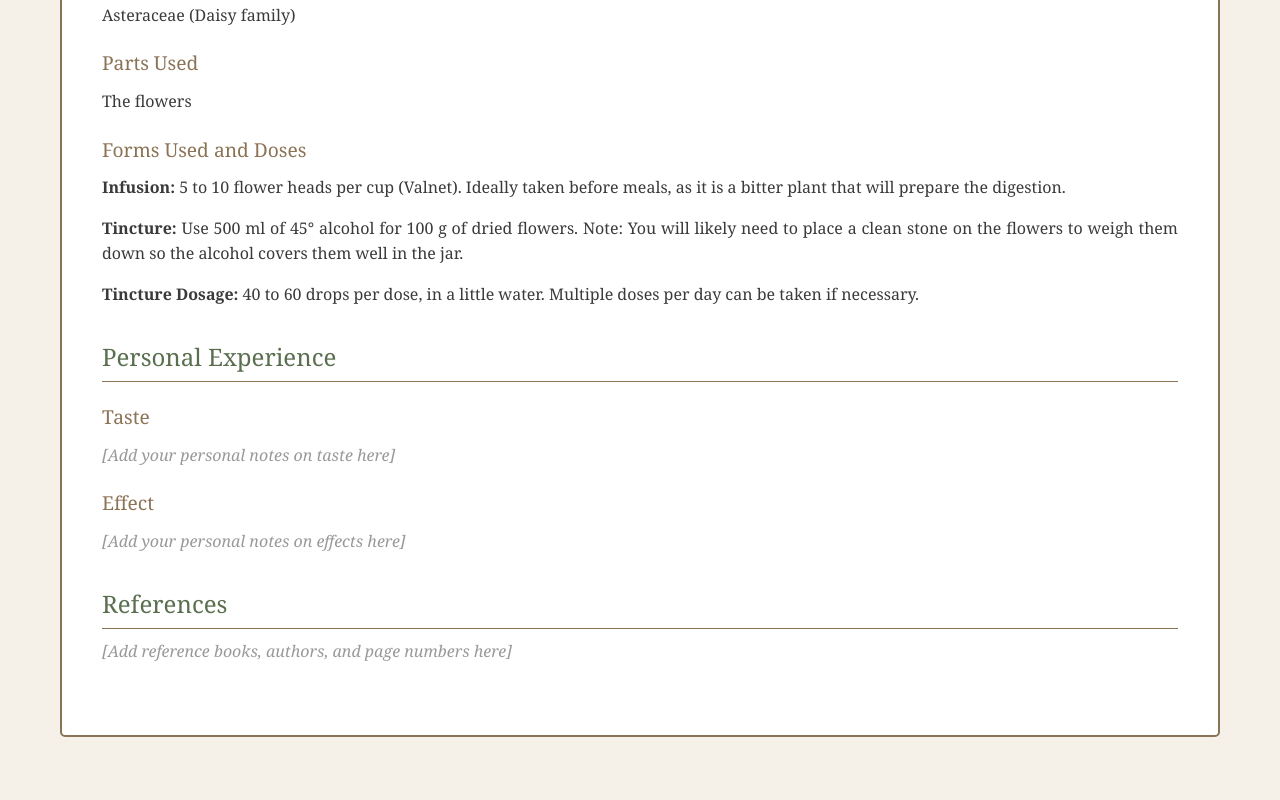
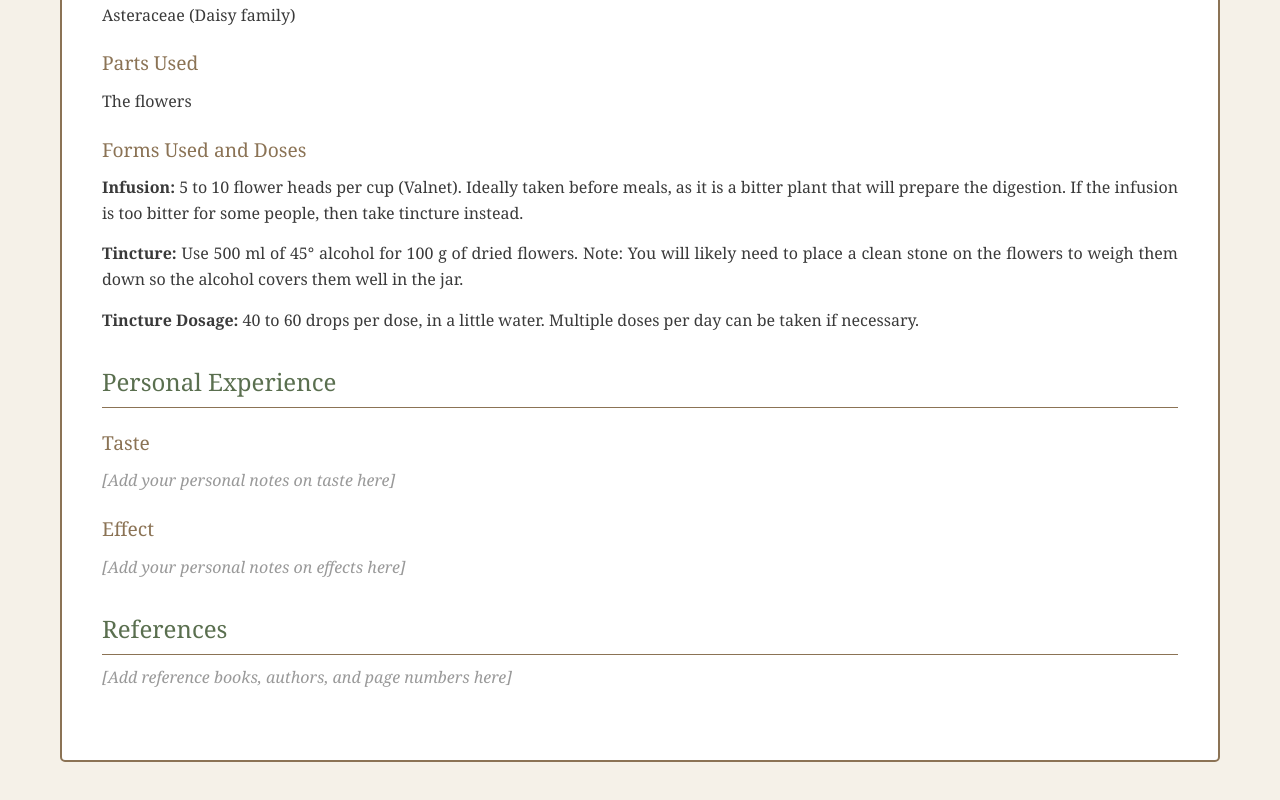
Before and after one commit to laureanne-sea/materia-medica, a website: page plants/chamomile.html in a window 1280 px wide. Shown: the part 1755-2555 px from the top of the page. Drawn offline with Linux system fonts and the light colour scheme.

Commit message:
Content: Add alternative for bitter taste in Chamomile infusion
Suggest tincture as alternative if infusion is too bitter for some people.

```diff
--- a/plants/chamomile.html
+++ b/plants/chamomile.html
@@ -76,7 +76,7 @@
                     <h3>Parts Used</h3>
                     <p>The flowers</p>
                     <h3>Forms Used and Doses</h3>
-                    <p><strong>Infusion:</strong> 5 to 10 flower heads per cup (Valnet). Ideally taken before meals, as it is a bitter plant that will prepare the digestion.</p>
+                    <p><strong>Infusion:</strong> 5 to 10 flower heads per cup (Valnet). Ideally taken before meals, as it is a bitter plant that will prepare the digestion. If the infusion is too bitter for some people, then take tincture instead.</p>
 
                     <p><strong>Tincture:</strong> Use 500 ml of 45° alcohol for 100 g of dried flowers. Note: You will likely need to place a clean stone on the flowers to weigh them down so the alcohol covers them well in the jar.</p>
 
```
